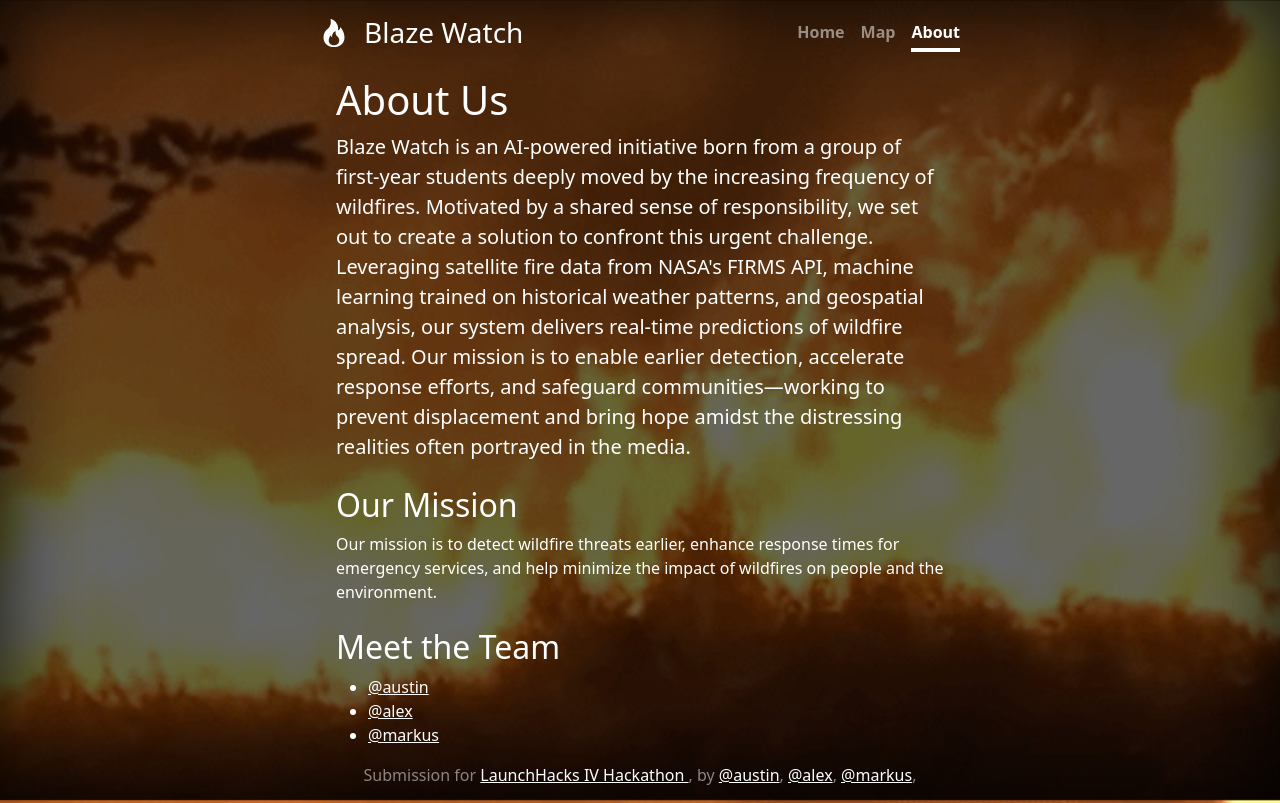
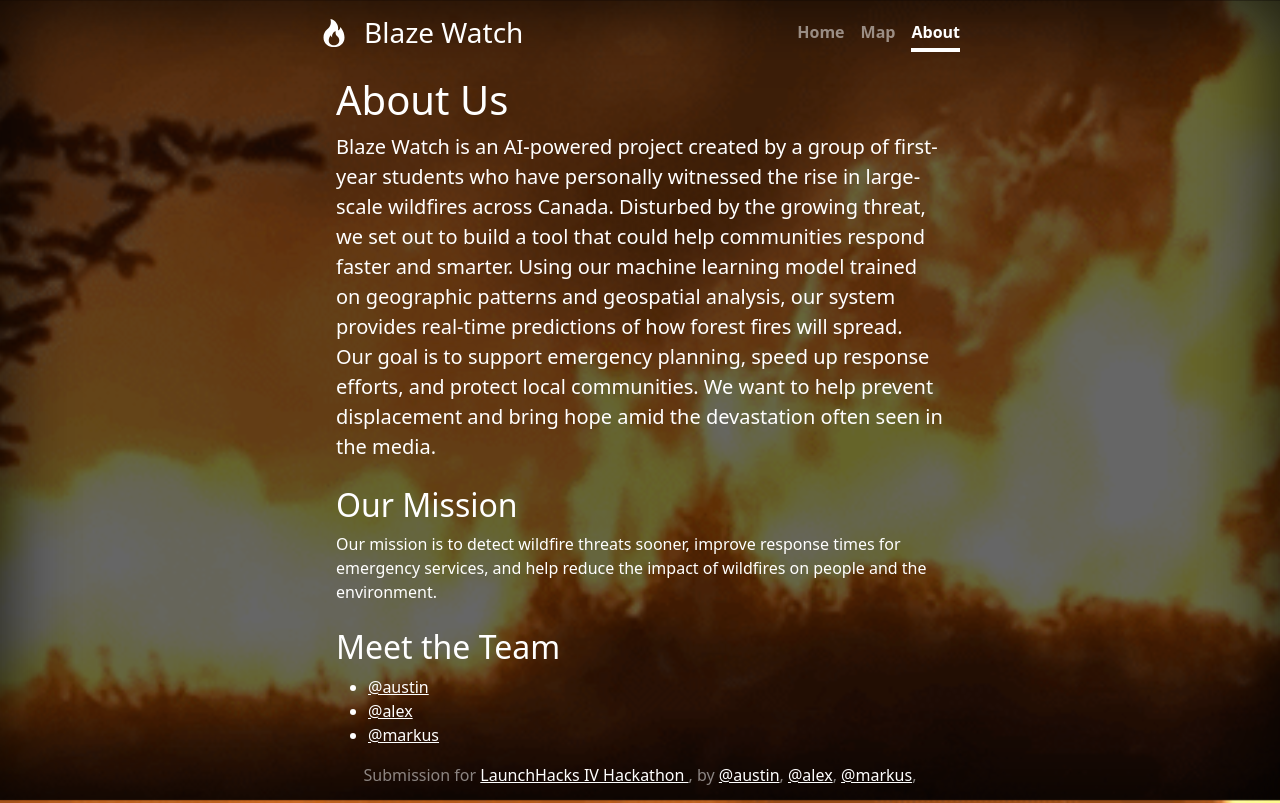
Before and after one commit to Markus8888888/Blaze-Watch, a Flask app: page /about in a window 1280 px wide. Run offline with Flask 3, Linux system fonts and the light colour scheme; parts of the project's set-up code (start-up, migrations or seed data) failed here and were passed over; some libraries are stand-ins or nearby versions.

Commit message:
changed home page and about me page text info.

```diff
--- a/app/templates/about.html
+++ b/app/templates/about.html
@@ -33,12 +33,12 @@
         <div class="px-3 text-start mt-4">
             <h1>About Us</h1>
             <p class="lead">
-                Blaze Watch is an AI-powered initiative born from a group of first-year students deeply moved by the increasing frequency of wildfires. Motivated by a shared sense of responsibility, we set out to create a solution to confront this urgent challenge. Leveraging satellite fire data from NASA's FIRMS API, machine learning trained on historical weather patterns, and geospatial analysis, our system delivers real-time predictions of wildfire spread. Our mission is to enable earlier detection, accelerate response efforts, and safeguard communities—working to prevent displacement and bring hope amidst the distressing realities often portrayed in the media.
+                Blaze Watch is an AI-powered project created by a group of first-year students who have personally witnessed the rise in large-scale wildfires across Canada. Disturbed by the growing threat, we set out to build a tool that could help communities respond faster and smarter. Using our machine learning model trained on geographic patterns and geospatial analysis, our system provides real-time predictions of how forest fires will spread. Our goal is to support emergency planning, speed up response efforts, and protect local communities. We want to help prevent displacement and bring hope amid the devastation often seen in the media.
             </p>
 
             <h2 class="mt-4">Our Mission</h2>
             <p>
-                Our mission is to detect wildfire threats earlier, enhance response times for emergency services, and help minimize the impact of wildfires on people and the environment.
+                Our mission is to detect wildfire threats sooner, improve response times for emergency services, and help reduce the impact of wildfires on people and the environment.
             </p>
 
             <h2 class="mt-4">Meet the Team</h2>
--- a/app/templates/landing.html
+++ b/app/templates/landing.html
@@ -33,7 +33,7 @@
         <div class="px-3">
             <h1>Predict Wildfires with AI.</h1>
             <p class="lead">
-                Blaze Watch is an AI system that predicts wildfire spread in real time. It uses satellite fire data from NASA's FIRMS API, machine learning trained on past weather data, and geospatial analysis to forecast how fires might move. Our goal is to spot threats sooner, speed up responses, and protect communities.
+                Blaze Watch is an early warning system for wildfire movement. It uses advanced AI and real-time satellite data to track fire behaviour in Canada. Whether you are an emergency responder or a local resident, Blaze Watch provides the insight you need before the danger increases.
             </p>
             <p class="lead">
                 <a href="/map" class="btn btn-lg btn-light fw-bold border-white bg-white d-inline-flex align-items-center gap-2">
```
